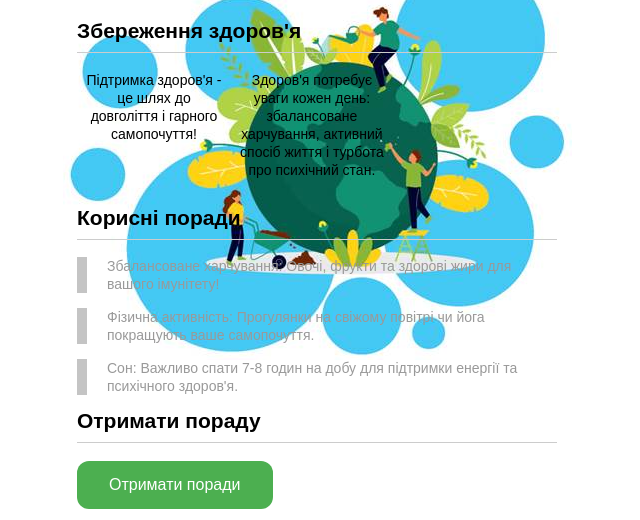
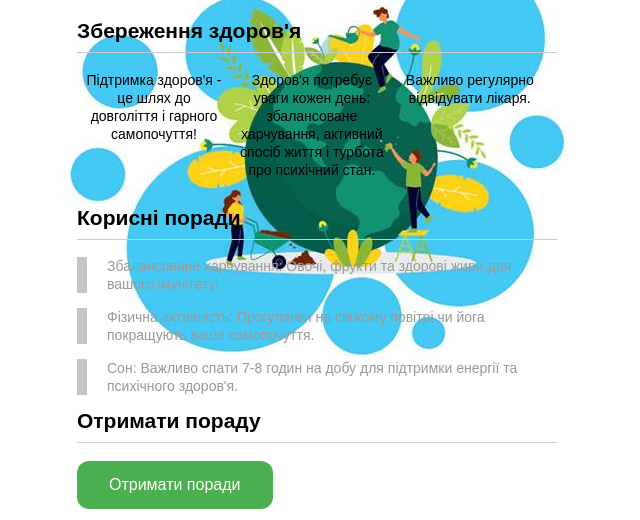
Before and after one commit to Myhaliuk/06_Save_Health-, a plain HTML site: page index.html in a window 1280 px wide. Shown: the part 68-588 px from the top of the page, without its empty margins (323-963 px from the left). Drawn offline with Linux system fonts and the light colour scheme.

Commit message:
наповнено інформацією

```diff
--- a/index.html
+++ b/index.html
@@ -15,6 +15,7 @@
         <h2>Збереження здоров'я</h2>
         <p class="feature-kitten">Підтримка здоров'я - це шлях до довголіття і гарного самопочуття!</p>
         <p class="feature-cat">Здоров'я потребує уваги кожен день: збалансоване харчування, активний спосіб життя і турбота про психічний стан.</p>
+        <p class="feature-train">Важливо регулярно відвідувати лікаря.</p>
       </section>
 
       <section class="skills">
```
